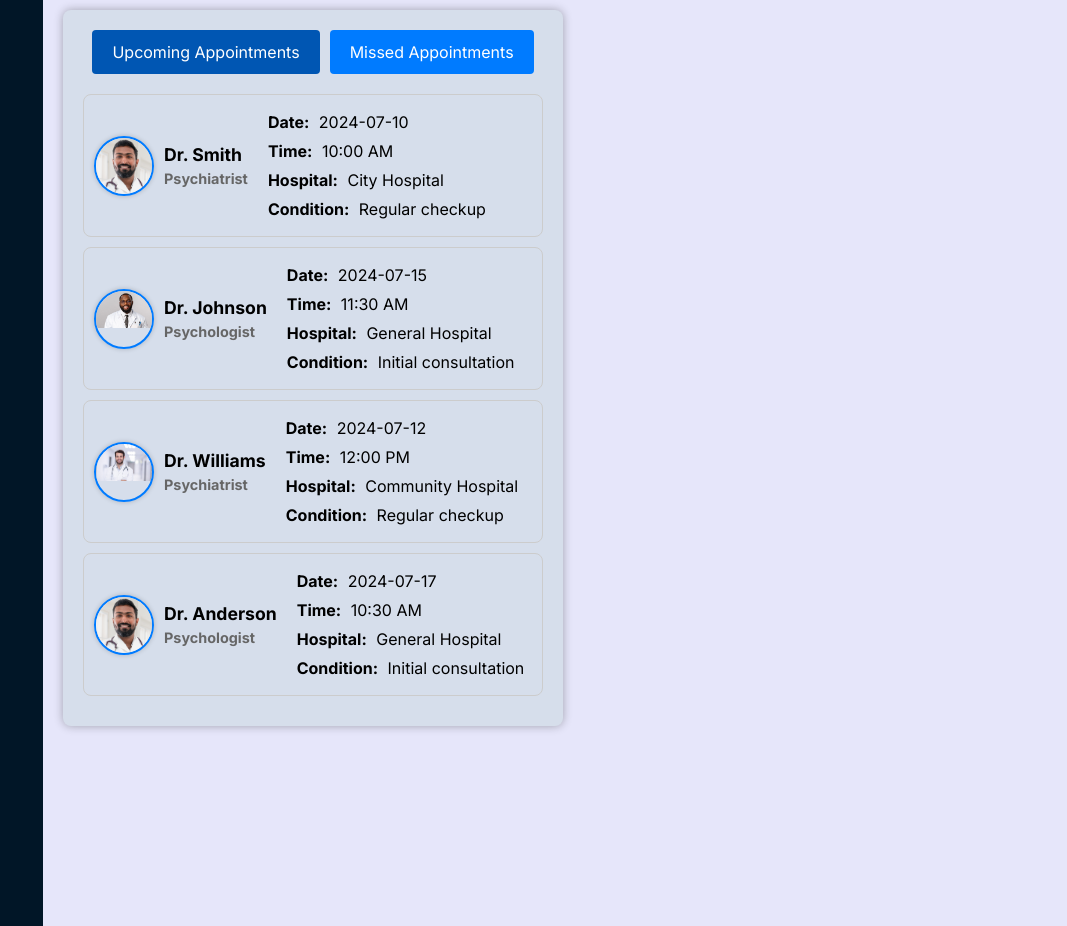
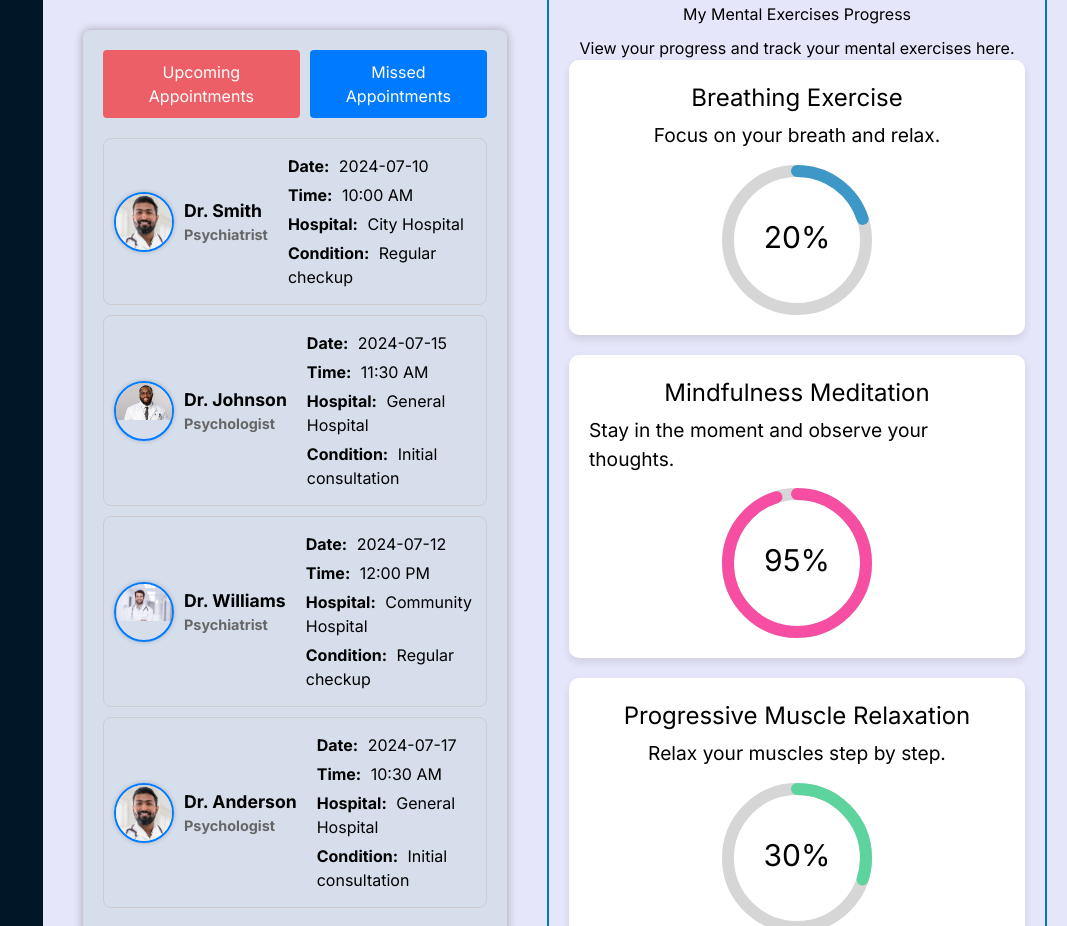
Before and after one commit to lewmas9152/MindHarmony, a Next.js app in the folder frontend/: page /home in a window 1280 px wide. Shown: the part 620-1546 px from the top of the page, without its empty margins (213-1280 px from the left). Built offline with nearby package versions, Linux system fonts and the light colour scheme; a web font is replaced by a local one.

Commit message:
Update home page with lazy loading for images and appointment section

```diff
--- /dev/null
+++ b/frontend/app/components/MentalExercisesProgress.tsx
@@ -0,0 +1,99 @@
+import React, { useState, useEffect } from 'react';
+import { CircularProgressbar, buildStyles } from 'react-circular-progressbar';
+import 'react-circular-progressbar/dist/styles.css';
+import styles from '../sass/MentalExercisesProgress.module.scss';
+
+interface Exercise {
+  id: number;
+  name: string;
+  description: string;
+  progress: number;
+  color: string;
+}
+
+const MentalExercisesProgress: React.FC = () => {
+  const [exercises, setExercises] = useState<Exercise[]>([
+    {
+      id: 1,
+      name: 'Breathing Exercise',
+      description: 'Focus on your breath and relax.',
+      progress: 70,
+      color: '#3e98c7',
+    },
+    {
+      id: 2,
+      name: 'Mindfulness Meditation',
+      description: 'Stay in the moment and observe your thoughts.',
+      progress: 45,
+      color: '#f54ea2',
+    },
+    {
+      id: 3,
+      name: 'Progressive Muscle Relaxation',
+      description: 'Relax your muscles step by step.',
+      progress: 80,
+      color: '#5dd39e',
+    },
+    {
+      id: 4,
+      name: 'Visualization',
+      description: 'Imagine a peaceful scene.',
+      progress: 60,
+      color: '#ff9800',
+    },
+    {
+      id: 5,
+      name: 'Yoga',
+      description: 'Perform gentle yoga stretches.',
+      progress: 50,
+      color: '#ff5722',
+    },
+    {
+      id: 6,
+      name: 'Journaling',
+      description: 'Write down your thoughts and feelings.',
+      progress: 30,
+      color: '#673ab7',
+    },
+  ]);
+
+  useEffect(() => {
+    const interval = setInterval(() => {
+      setExercises((prevExercises) =>
+        prevExercises.map((exercise) => ({
+          ...exercise,
+          progress: (exercise.progress + 10) % 100,
+        }))
+      );
+    }, 1000);
+    return () => clearInterval(interval);
+  }, []);
+
+  return (
+    <div className={styles.mentalExercisesProgress}>
+      <h2>My Mental Exercises Progress</h2>
+      <p>View your progress and track your mental exercises here.</p>
+      <div className={styles.exercisesList}>
+        {exercises.map((exercise) => (
+          <div className={styles.exerciseItem} key={exercise.id}>
+            <h3>{exercise.name}</h3>
+            <p>{exercise.description}</p>
+            <div className={styles.circularProgress}>
+              <CircularProgressbar
+                value={exercise.progress}
+                text={`${exercise.progress}%`}
+                styles={buildStyles({
+                  pathColor: exercise.color,
+                  textColor: '#000',
+                  trailColor: '#d6d6d6',
+                })}
+              />
+            </div>
+          </div>
+        ))}
+      </div>
+    </div>
+  );
+};
+
+export default MentalExercisesProgress;
--- a/frontend/app/home/page.tsx
+++ b/frontend/app/home/page.tsx
@@ -14,6 +14,7 @@ import MentalHealth from '../images/brain.svg';
 import TherapyIcon from "../images/therapy.svg"
 import CountUp from 'react-countup';
 import AppointmentSection from '../components/AppointmentSection';
+import MentalExercisesProgress from '../components/MentalExercisesProgress';
 
 
 const HomePage = () => {
@@ -162,15 +163,14 @@ const HomePage = () => {
                   </div>
               </div>
           </div>
+          <div className="user-mental-data">
               <div className="appointments-container">
                 <AppointmentSection />
               </div>
-{/*
-          <div className="stats-container">
-            <div className="stat-box appointments">
-              <h3>Appointments</h3>
-            </div>
-            </div> */}
+              <div className="my-mental-exercises-progress">
+                <MentalExercisesProgress />
+              </div>
+              </div>
         </div>
       </div>
     </div>
--- a/frontend/app/sass/AppointmentSection.module.scss
+++ b/frontend/app/sass/AppointmentSection.module.scss
@@ -25,7 +25,7 @@ $nightowl-info: #21c7a8;
       transition: background-color 0.3s ease;
 
       &.active {
-        background-color: #0056b3;
+        background-color: #ec5f67;
       }
 
       &:not(:last-child) {
--- a/frontend/app/sass/Home.scss
+++ b/frontend/app/sass/Home.scss
@@ -281,6 +281,12 @@ $nightowl-border: #1d3b53;
             }
         }
     }
+    .user-mental-data{
+      display: flex;
+      flex-direction: row;
+      gap: 20px;
+      padding: 20px;
+    }
   }
 }
 
--- /dev/null
+++ b/frontend/app/sass/MentalExercisesProgress.module.scss
@@ -0,0 +1,59 @@
+.mentalExercisesProgress {
+    display: flex;
+    flex-direction: column;
+    align-items: center;
+    padding: 20px;
+    width: 500px;
+    border: 2px solid #0077be;
+
+    h2 {
+      margin-bottom: 10px;
+    }
+
+    .exercisesList {
+      display: flex;
+      flex-direction: column;
+      width: 100%;
+      gap: 20px;
+    }
+
+    .exerciseItem {
+      background: #fff;
+      padding: 20px;
+      border-radius: 10px;
+      box-shadow: 0 4px 8px rgba(0, 0, 0, 0.1);
+      transition: transform 0.3s ease;
+      width: 100%;
+      display: flex;
+      flex-direction: column;
+      align-items: center;
+
+      &:hover {
+        transform: translateY(-5px);
+      }
+
+      h3 {
+        margin-bottom: 5px;
+        font-size: 1.5em;
+      }
+
+      p {
+        margin-bottom: 15px;
+        font-size: 1.2em;
+      }
+
+      .circularProgress {
+        width: 150px;
+        height: 150px;
+      }
+    }
+  }
+
+  @keyframes progressAnimation {
+    0% {
+      stroke-dashoffset: 100;
+    }
+    100% {
+      stroke-dashoffset: 0;
+    }
+  }
--- a/frontend/package.json
+++ b/frontend/package.json
@@ -15,6 +15,7 @@
     "next": "14.2.4",
     "react": "^18",
     "react-chartjs-2": "^5.2.0",
+    "react-circular-progressbar": "^2.1.0",
     "react-countup": "^6.5.3",
     "react-dom": "^18",
     "recharts": "^2.12.7",
```
Also changed, not shown: 1 other file (tests, documents, lock files or other folders).
